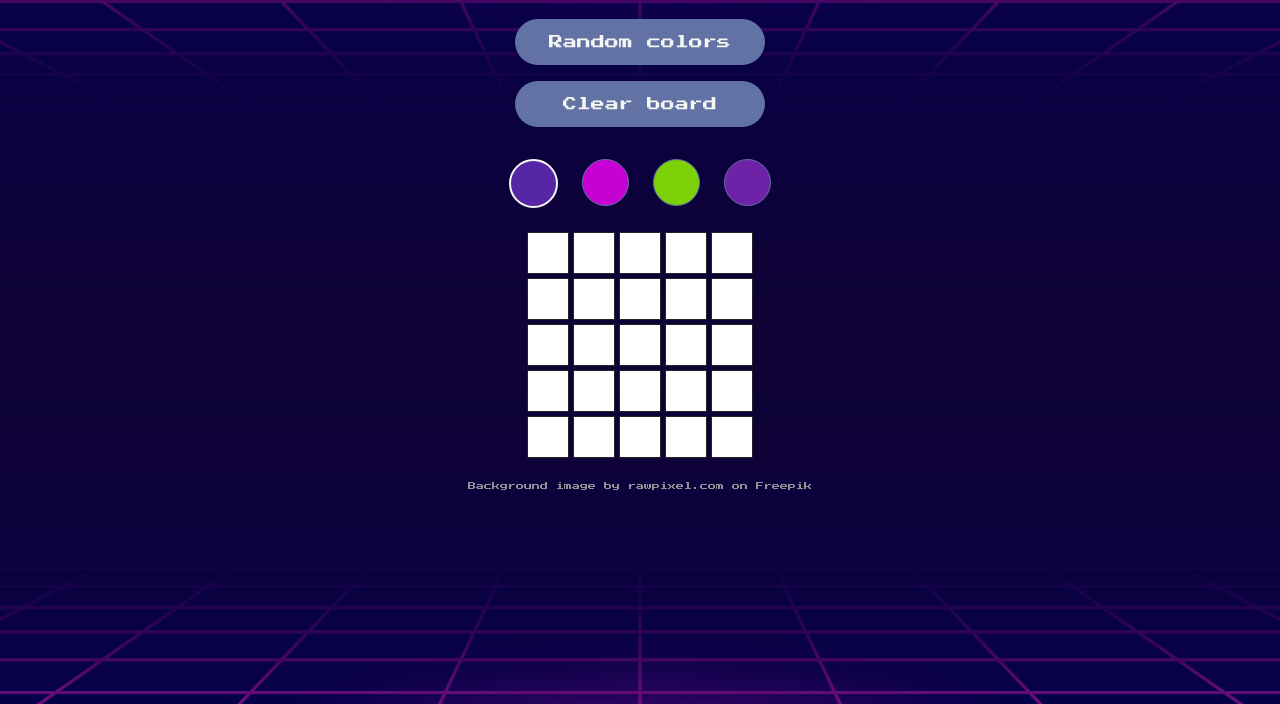
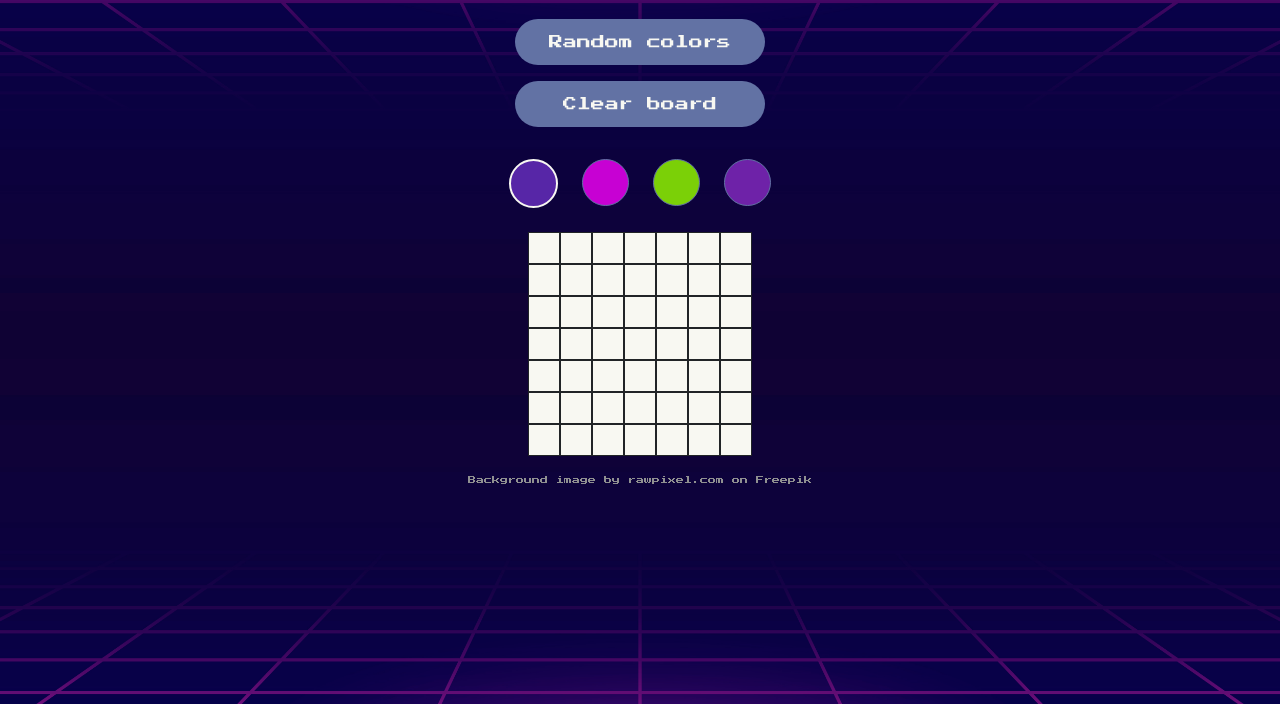
Before and after one commit to biancashiromoto/pixels-art, a plain HTML site: page index.html in a window 1280 px wide. Shown: the part 96-800 px from the top of the page. Drawn offline with Linux system fonts and the light colour scheme.

Commit message:
Refactor board initial setting

```diff
--- a/script.js
+++ b/script.js
@@ -1,9 +1,11 @@
 window.onload = () => {
 
+  const articleBoard = document.querySelector('.article-board');
   const colorSample = document.querySelectorAll('.color');
   const main = document.getElementsByTagName('main')[0];
   const pixelSquares = document.getElementsByClassName('pixel');
   const clearBoardBtn = document.getElementById('btn-clear-board');
+  const colorPalette = document.querySelector('article-color-palette');
 
 const calcRandomColor = () => {
   const red = Math.floor(Math.random() * 256);
@@ -31,26 +33,32 @@ const changeBackgroundColor = () => {
 };
 
 randomColorsBtn.addEventListener('click', () => {
-  console.log('teste');
   changeBackgroundColor();
 });
 
-const articleBoard = document.createElement('article');
-articleBoard.classList.add('article-board');
-main.appendChild(articleBoard);
 
-const pixelBoard = document.createElement('section');
-pixelBoard.setAttribute('id', 'pixel-board');
-articleBoard.appendChild(pixelBoard);
 
-for (let index = 0; index < 5; index += 1) {
+// for (let index = 0; index < 5; index += 1) {
+//   const pixel = document.createElement('div');
+//   articleBoard.appendChild(pixel);
+//   pixel.classList.add('pixel');
+//   for (let index2 = 1; index2 < 5; index2 += 1) {
+//     const pixel2 = document.createElement('div');
+//     articleBoard.appendChild(pixel2);
+//     pixel2.classList.add('pixel');
+//   }
+// };
+
+const boardSize = 7;
+articleBoard.style.gridTemplateColumns = `repeat(${boardSize}, 1fr)`;
+for (let indexWidth = 0; indexWidth < boardSize; indexWidth += 1) {
   const pixel = document.createElement('div');
-  pixelBoard.appendChild(pixel);
   pixel.classList.add('pixel');
-  for (let index2 = 1; index2 < 5; index2 += 1) {
-    const pixel2 = document.createElement('div');
-    pixelBoard.appendChild(pixel2);
-    pixel2.classList.add('pixel');
+  articleBoard.appendChild(pixel);
+  for (indexHeight = 1; indexHeight < boardSize; indexHeight += 1) {
+    const pixel = document.createElement('div');
+    pixel.classList.add('pixel');
+    articleBoard.appendChild(pixel);
   }
 }
 
--- a/style.css
+++ b/style.css
@@ -14,6 +14,7 @@
   --light-blue: #6272a4;
 
   --white: #f8f8f2;
+
 }
 
 body {
@@ -39,7 +40,7 @@ h1 {
   margin: 0.75rem 0;
 }
 
-.article-board, .btn-container {
+.btn-container {
   align-items: center;
   display: flex;
   flex-direction: column;
@@ -63,20 +64,23 @@ h1 {
   margin: 0.75rem;
 }
 
-#pixel-board {
-  display: inline-block;
-  width: 250px;
-  gap: 0;
-  height: min-content;
+.article-board {
+  align-self: center;
+  display: grid;
+  width: min-content;
 }
 
 .pixel {
-  background-color: rgb(255, 255, 255);
+  background-color: var(--white);
   border: solid 1px var(--black);
   display: inline-block;
-  height: 40px;
-  width: 40px;
-  margin: 0 0.125rem;
+  height: 30px;
+  width: 30px;
+}
+
+main {
+  display: flex;
+  flex-direction: column;
 }
 
 button {
```
